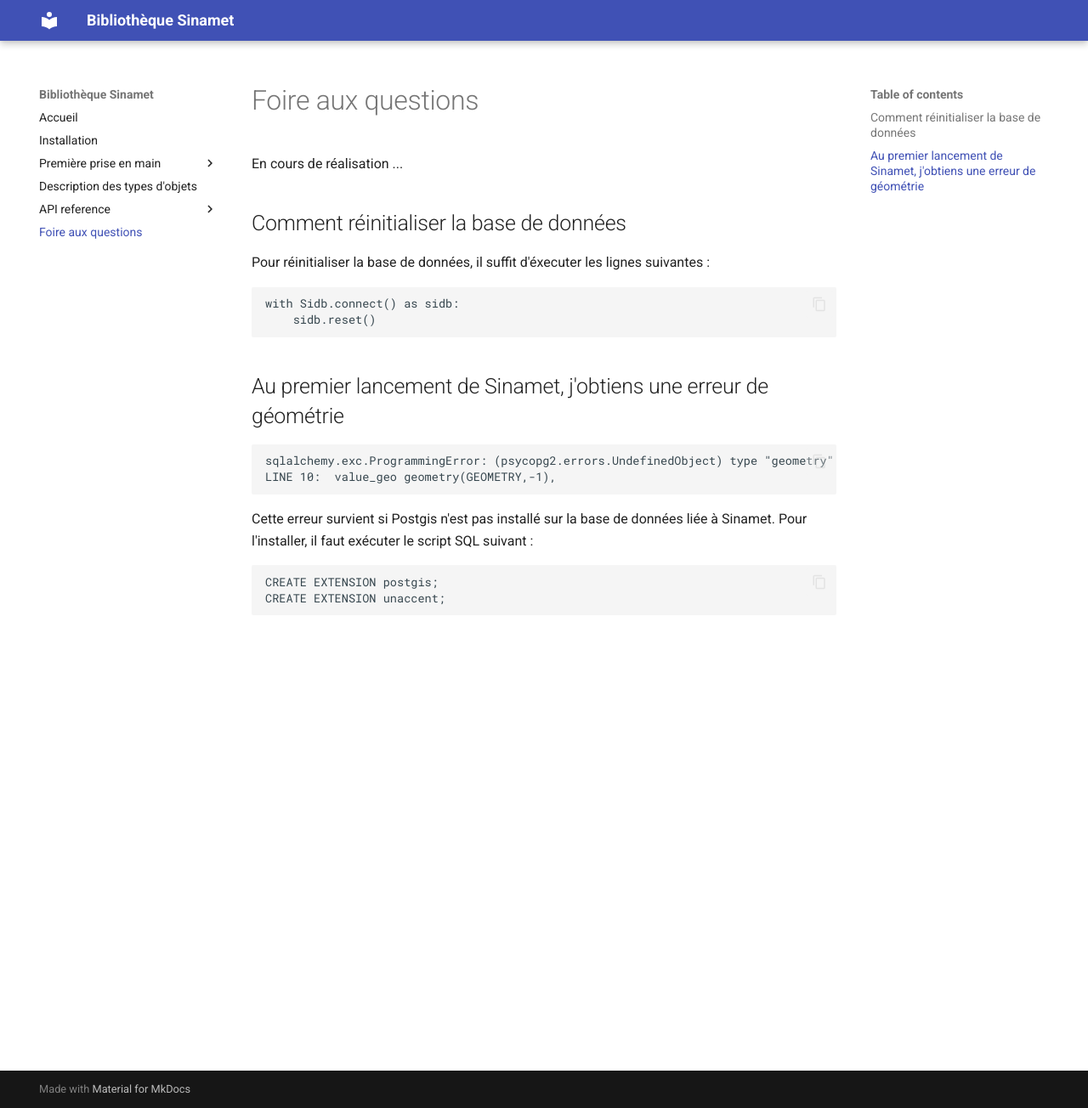
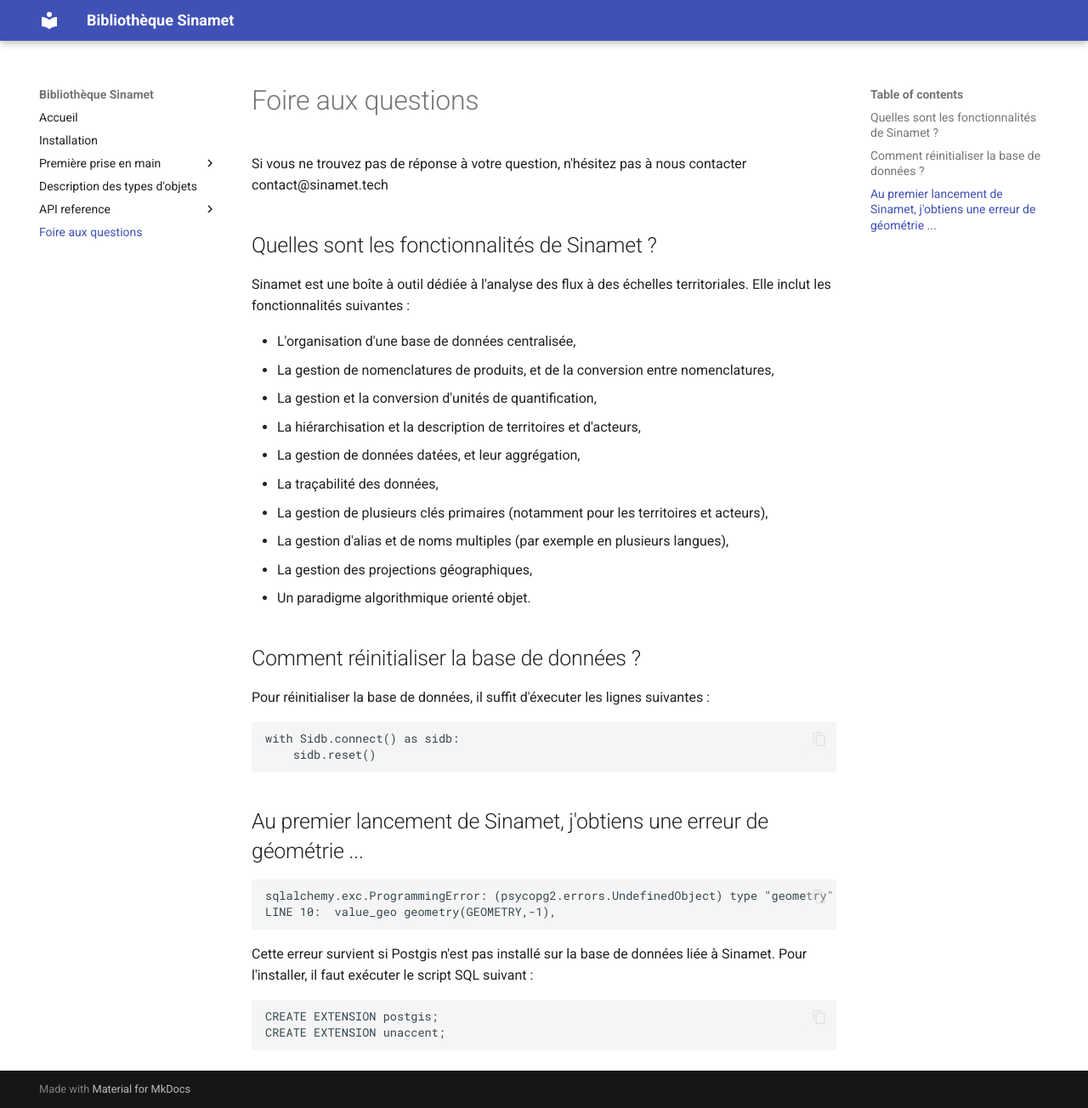
Before and after one commit to dynartIO/sinamet, an MkDocs documentation site: the page built from docs/faq.md, in a window 1280 px wide and 1304 px high. Shown: the whole window at 85% size. Built offline with MkDocs 1.6.1 and Material for MkDocs 9.7.7, drawn with Linux system fonts in a browser that asks for light colours.

Commit message:
Update doc

````diff
--- a/docs/faq.md
+++ b/docs/faq.md
@@ -1,8 +1,25 @@
 # Foire aux questions
 
-En cours de réalisation ...
+Si vous ne trouvez pas de réponse à votre question, n'hésitez pas à nous contacter contact@sinamet.tech
 
-## Comment réinitialiser la base de données
+## Quelles sont les fonctionnalités de Sinamet ?
+
+Sinamet est une boîte à outil dédiée à l'analyse des flux à des échelles territoriales.
+Elle inclut les fonctionnalités suivantes :
+
+- L'organisation d'une base de données centralisée,
+- La gestion de nomenclatures de produits, et de la conversion entre nomenclatures,
+- La gestion et la conversion d'unités de quantification,
+- La hiérarchisation et la description de territoires et d'acteurs,
+- La gestion de données datées, et leur aggrégation,
+- La traçabilité des données,
+- La gestion de plusieurs clés primaires (notamment pour les territoires et acteurs),
+- La gestion d'alias et de noms multiples (par exemple en plusieurs langues),
+- La gestion des projections géographiques,
+- Un paradigme algorithmique orienté objet.
+
+
+## Comment réinitialiser la base de données ?
 
 Pour réinitialiser la base de données, il suffit d'éxecuter les lignes suivantes :
 
@@ -10,7 +27,7 @@
         sidb.reset()
 
 
-## Au premier lancement de Sinamet, j'obtiens une erreur de géométrie
+## Au premier lancement de Sinamet, j'obtiens une erreur de géométrie ...
 
 ```
 sqlalchemy.exc.ProgrammingError: (psycopg2.errors.UndefinedObject) type "geometry" does not exist
````
